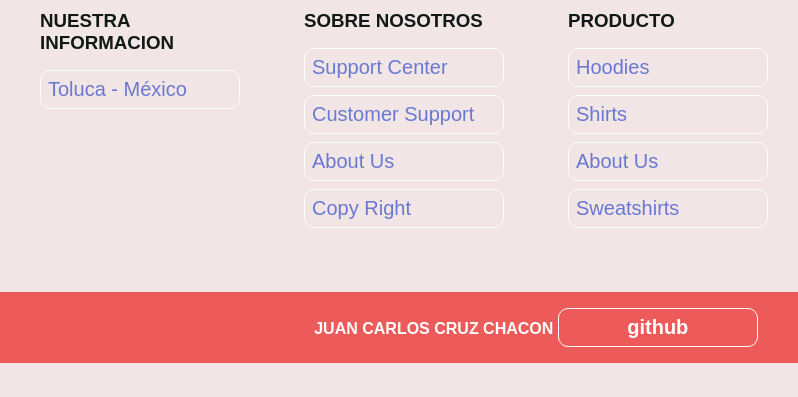
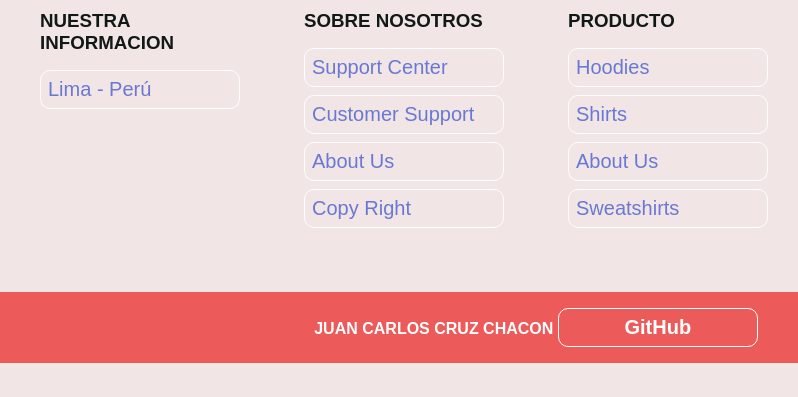
Before and after one commit to JCCRUZCHACON/E-COMMERCE, a plain HTML site: page index.html in a window 1280 px wide. Shown: the part 2993-3390 px from the top of the page, 104-902 px from the left. Drawn offline with nearby package versions, Linux system fonts and the light colour scheme.

Commit message:
change footer

```diff
--- a/index.html
+++ b/index.html
@@ -92,7 +92,7 @@
             <div class="footer_info">
                 <h3 class="footer_info-title">NUESTRA INFORMACION</h3>
                 <ul>
-                    <li><a href="#">Toluca - México</a></li>
+                    <li><a href="#">Lima - Perú</a></li>
                 </ul>
             </div>
 
@@ -138,7 +138,7 @@
         </div>
     </section>
 
-    <p><b>JUAN CARLOS CRUZ CHACON <a href="https://github.com/JCCRUZCHACON/PROYECT_G28/">github</a> </b></p>
+    <p><b>JUAN CARLOS CRUZ CHACON <a href="https://github.com/JCCRUZCHACON/E-commerce">GitHub</a> </b></p>
     <p><b><a href="https://services-academlo-shopping.onrender.com/" target="_blank">API CONSUMIDA</b></a></p>
     </footer>
 
```
